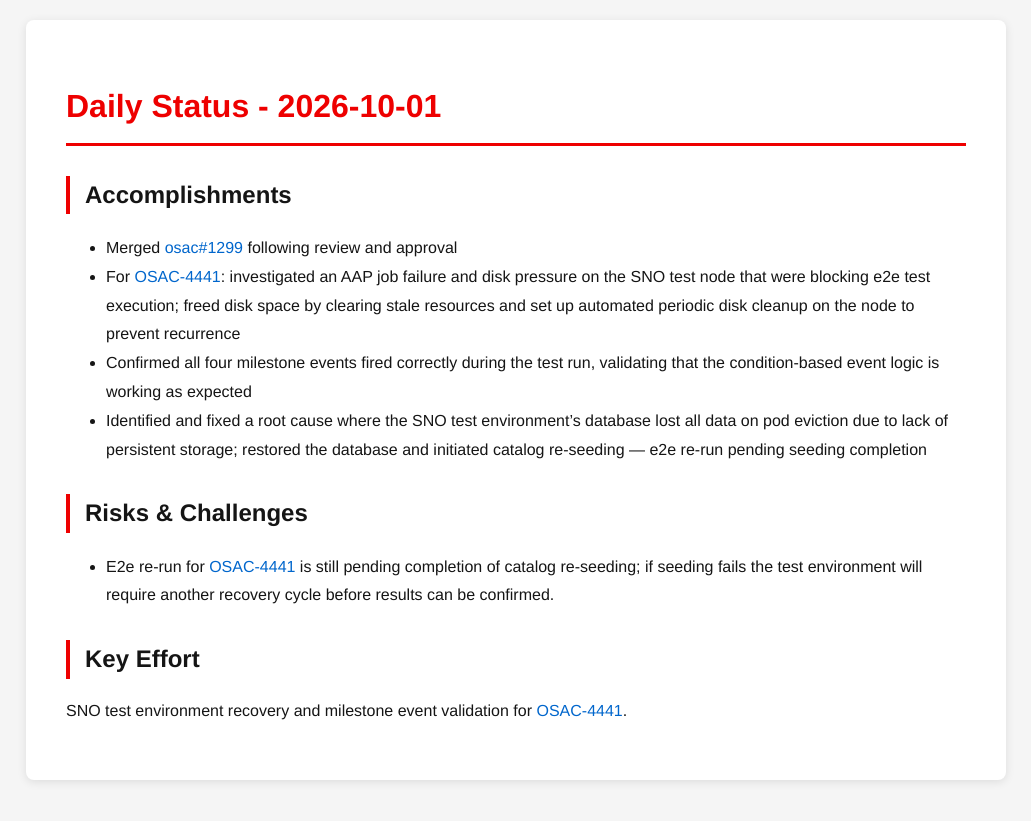
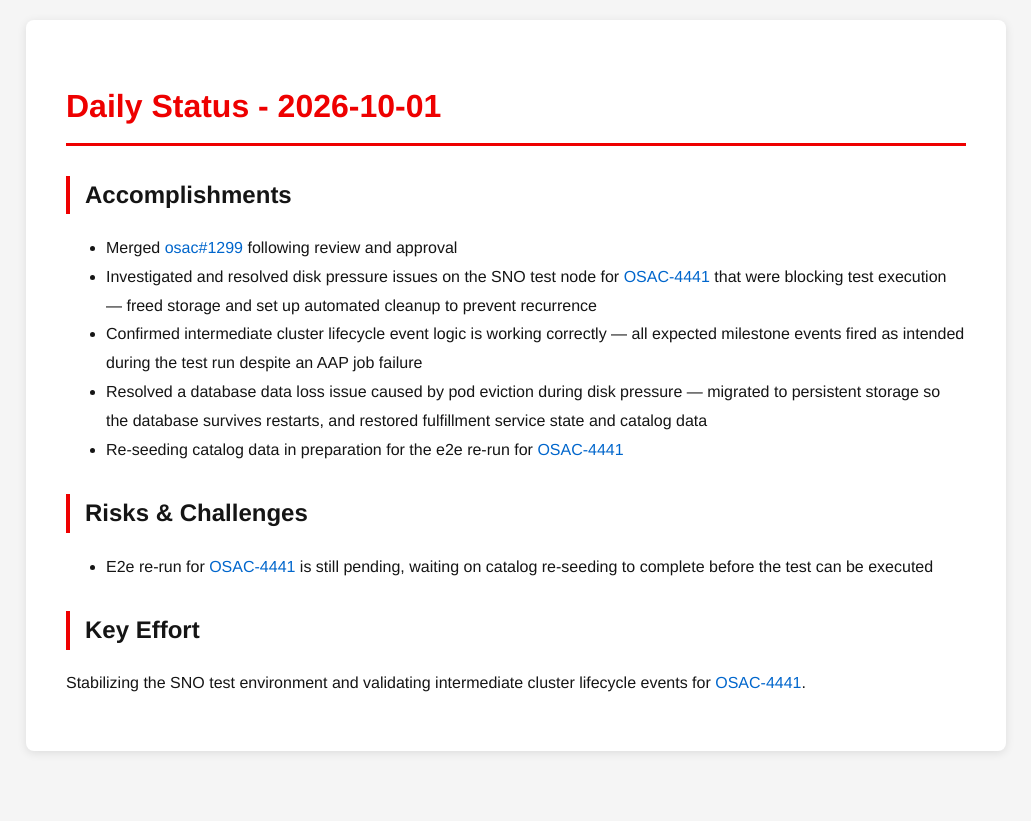
Before and after one commit to tzvatot/daily-status, a Jekyll site: the page built from 2026-10-01.md, in a window 1280 px wide. Shown: the top 821 px of the page, without its empty margins (124-1155 px from the left). Built offline with Jekyll 4.4.1, drawn with Linux system fonts in a browser that asks for light colours.

Commit message:
Daily status update - 2026-10-01

```diff
--- a/2026-10-01.md
+++ b/2026-10-01.md
@@ -8,12 +8,13 @@ date: 2026-10-01
 
 ## Accomplishments
 - Merged [osac#1299](https://github.com/osac-project/osac/pull/1299) following review and approval
-- For [OSAC-4441](https://redhat.atlassian.net/browse/OSAC-4441): investigated an AAP job failure and disk pressure on the SNO test node that were blocking e2e test execution; freed disk space by clearing stale resources and set up automated periodic disk cleanup on the node to prevent recurrence
-- Confirmed all four milestone events fired correctly during the test run, validating that the condition-based event logic is working as expected
-- Identified and fixed a root cause where the SNO test environment's database lost all data on pod eviction due to lack of persistent storage; restored the database and initiated catalog re-seeding — e2e re-run pending seeding completion
+- Investigated and resolved disk pressure issues on the SNO test node for [OSAC-4441](https://redhat.atlassian.net/browse/OSAC-4441) that were blocking test execution — freed storage and set up automated cleanup to prevent recurrence
+- Confirmed intermediate cluster lifecycle event logic is working correctly — all expected milestone events fired as intended during the test run despite an AAP job failure
+- Resolved a database data loss issue caused by pod eviction during disk pressure — migrated to persistent storage so the database survives restarts, and restored fulfillment service state and catalog data
+- Re-seeding catalog data in preparation for the e2e re-run for [OSAC-4441](https://redhat.atlassian.net/browse/OSAC-4441)
 
 ## Risks & Challenges
-- E2e re-run for [OSAC-4441](https://redhat.atlassian.net/browse/OSAC-4441) is still pending completion of catalog re-seeding; if seeding fails the test environment will require another recovery cycle before results can be confirmed.
+- E2e re-run for [OSAC-4441](https://redhat.atlassian.net/browse/OSAC-4441) is still pending, waiting on catalog re-seeding to complete before the test can be executed
 
 ## Key Effort
-SNO test environment recovery and milestone event validation for [OSAC-4441](https://redhat.atlassian.net/browse/OSAC-4441).
+Stabilizing the SNO test environment and validating intermediate cluster lifecycle events for [OSAC-4441](https://redhat.atlassian.net/browse/OSAC-4441).
```
